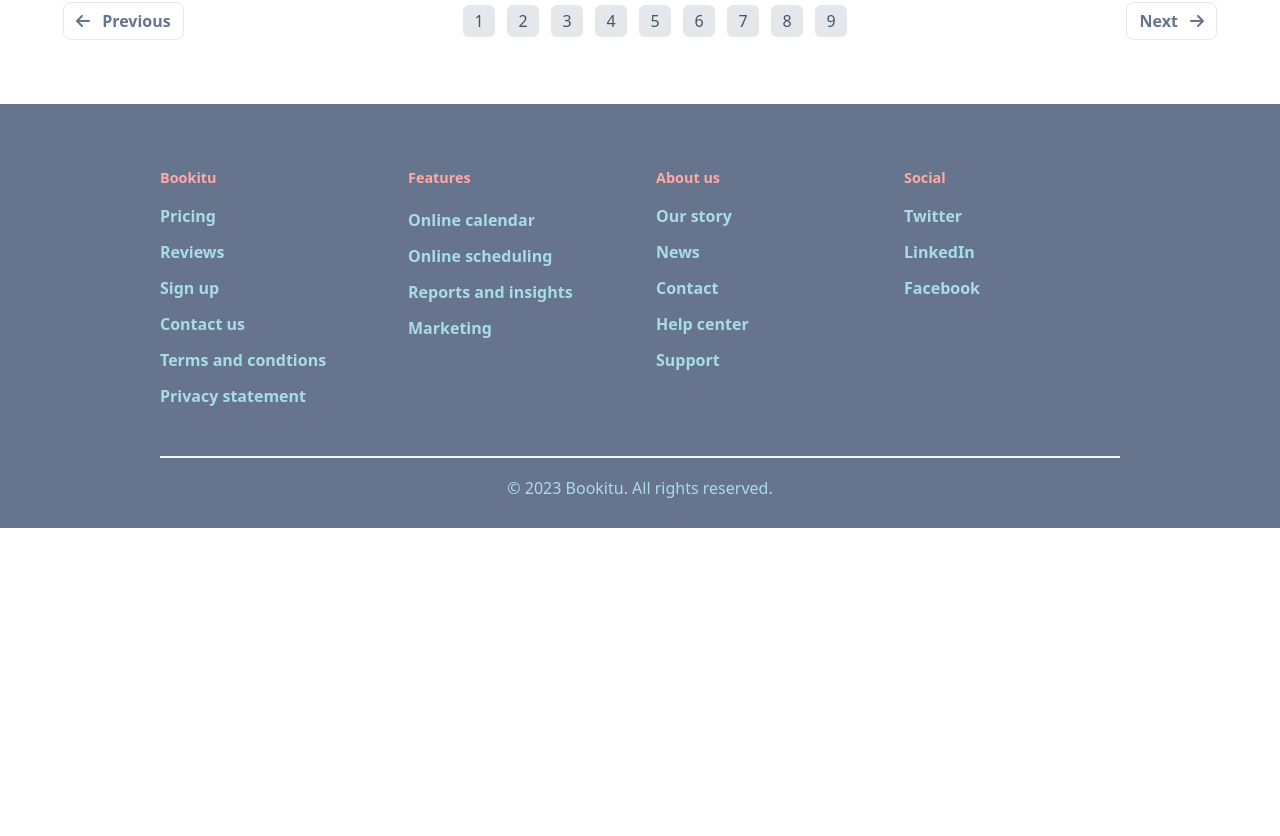
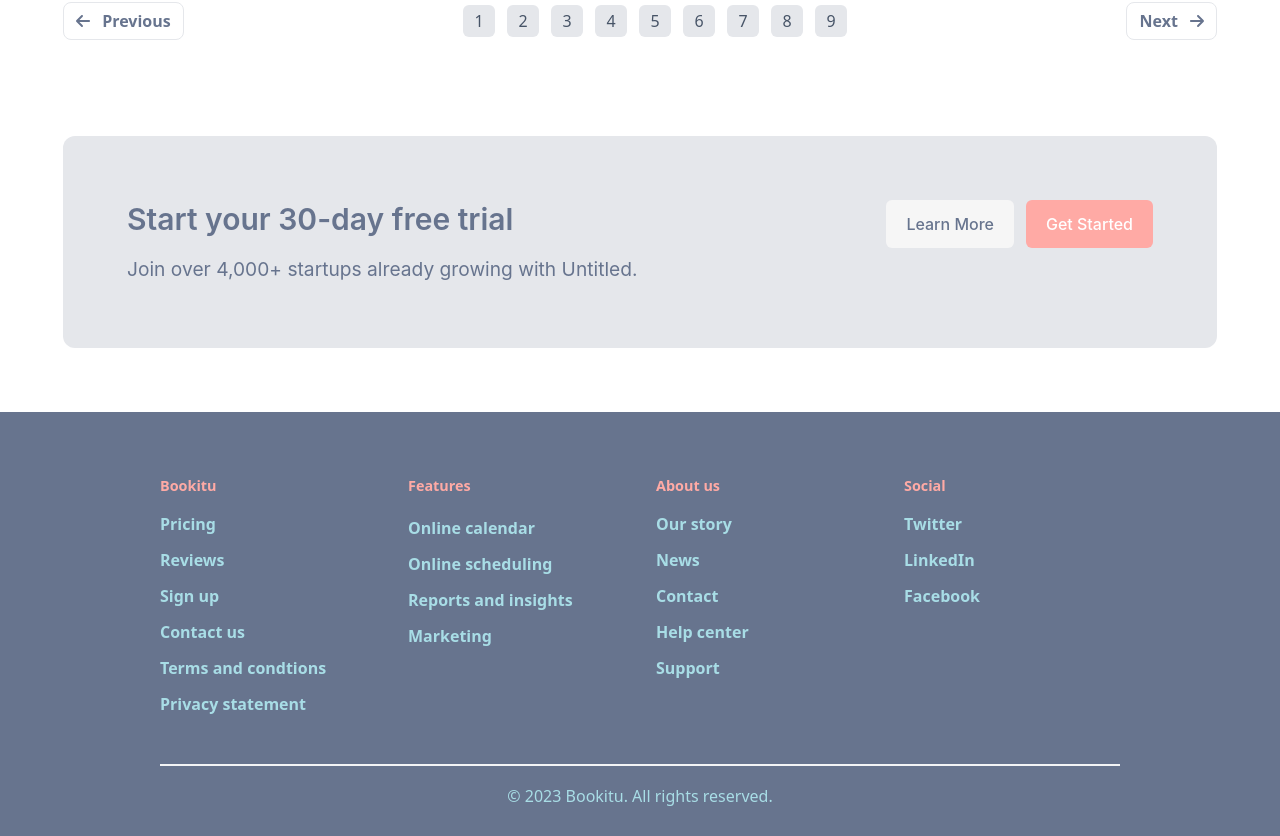
Before and after one commit to babulakterfsd/beautycutie, a Next.js app: page /blog in a window 1280 px wide. Shown: the part 2700-3536 px from the top of the page. Before the commit the page ends 3228 px from the top, so only its background shows below. Built offline with nearby package versions, Linux system fonts and the light colour scheme.

Commit message:
blog page done

```diff
--- a/src/components/Blog.client.tsx
+++ b/src/components/Blog.client.tsx
@@ -209,6 +209,32 @@ const Blog = () => {
             <FontAwesomeIcon icon={faArrowRight} />
           </button>
         </div>
+        {/* free trial section */}
+        <div className="px-4 py-8 md:p-8 lg:p-16 bg-gray-200 flex flex-col md:flex-row justify-center md:justify-between items-center md:items-start rounded-xl mt-20 lg:mt-24">
+          <div>
+            <h3 className="font-inter text-cyan text-3xl md:text-2xl lg:text-3xl font-semibold lg:leading-[38px] mb-4 md:mb-2 lg:mb-4">
+              Start your <span className="hidden md:inline-block">30-day</span>{' '}
+              free trial
+            </h3>
+            <p className="font-inter text-cyan text-[1.2rem] lg:leading-[30px] w-[300px] lg:w-auto">
+              Join over 4,000+ startups already growing with Untitled.
+            </p>
+          </div>
+          <div className="flex flex-col md:flex-row gap-x-3 gap-y-2 items-start mt-12 md:mt-0">
+            <button
+              className="bg-[#F6F6F6] text-cyan font-medium font-inter py-2 lg:py-3 px-3 lg:px-5 rounded-md focus:outline-none focus:shadow-outline w-[300px] md:w-auto border border-gray-400 md:border-none"
+              type="button"
+            >
+              Learn More
+            </button>
+            <button
+              className="bg-primary text-white font-medium font-inter py-2 lg:py-3 px-3 lg:px-5 rounded-md focus:outline-none focus:shadow-outline w-[300px] md:w-auto order-first md:order-none"
+              type="button"
+            >
+              Get Started
+            </button>
+          </div>
+        </div>
       </div>
     </section>
   );
--- a/src/components/Feature.client.tsx
+++ b/src/components/Feature.client.tsx
@@ -90,13 +90,13 @@ const Feature = () => {
 
               <div className="flex flex-col lg:flex-row gap-4 mt-10">
                 <button
-                  className="bg-[#F6F6F6] text-cyan font-normal font-inter py-3 px-5 rounded focus:outline-none focus:shadow-outline"
+                  className="bg-[#F6F6F6] text-cyan font-normal font-inter py-3 px-5 rounded-md focus:outline-none focus:shadow-outline"
                   type="button"
                 >
                   Learn More
                 </button>
                 <button
-                  className="bg-primary text-white font-normal font-inter py-3 px-5 rounded focus:outline-none focus:shadow-outline"
+                  className="bg-primary text-white font-normal font-inter py-3 px-5 rounded-md focus:outline-none focus:shadow-outline"
                   type="button"
                 >
                   Get Started
```
